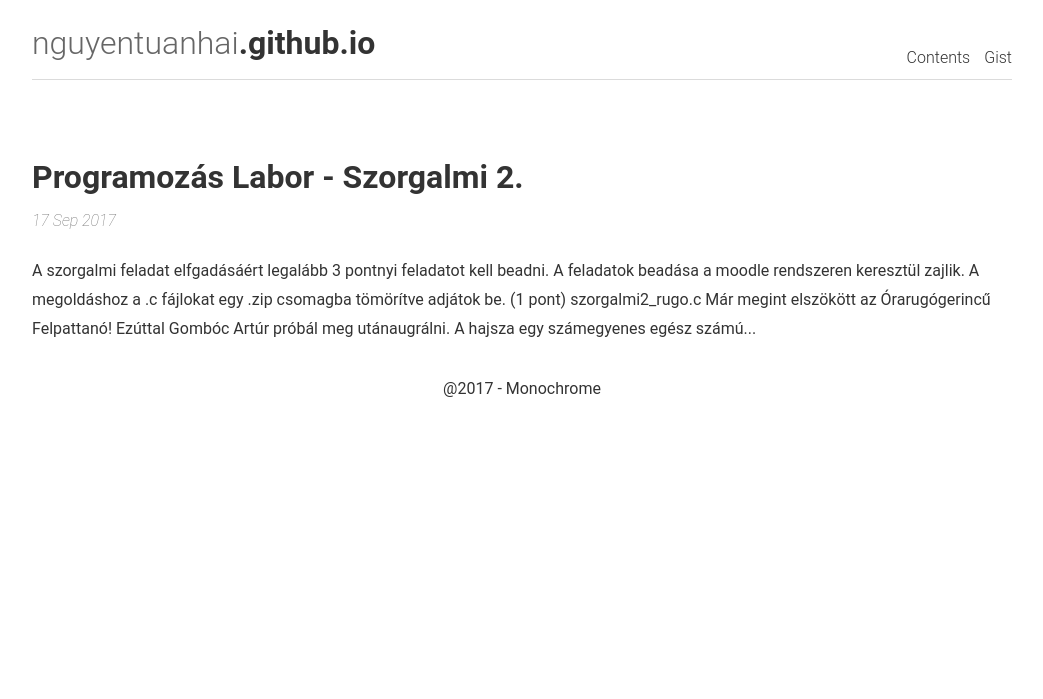
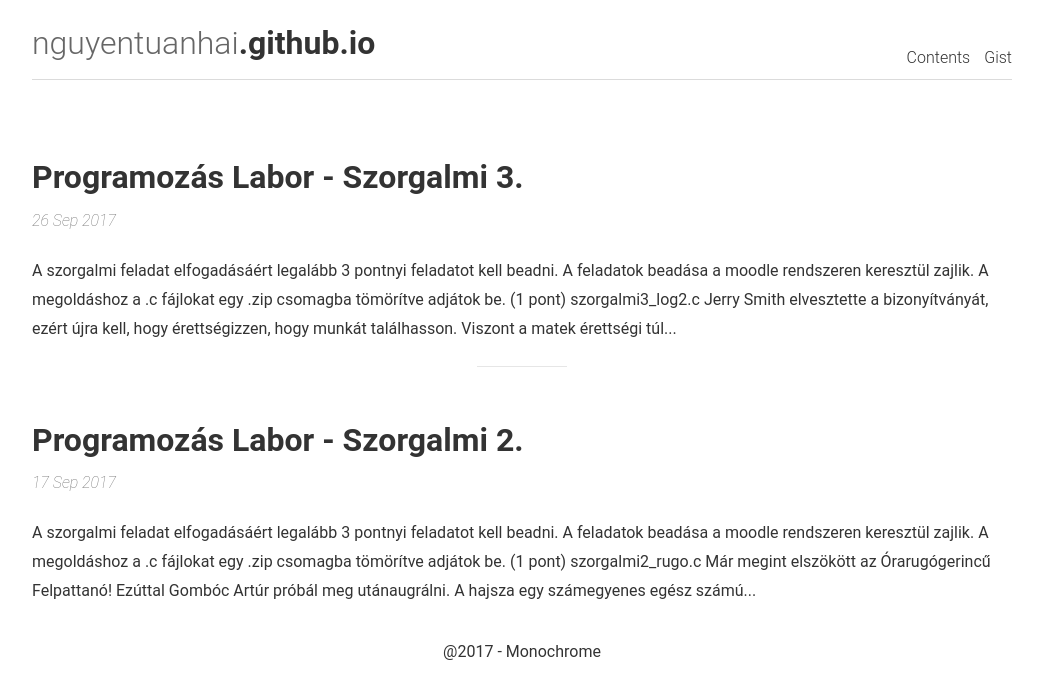
Before and after one commit to nguyentuanhai/nguyentuanhai.github.io, a Jekyll site: the page built from index.html, in a window 1280 px wide. Shown: the top 699 px of the page, without its empty margins (118-1161 px from the left). Built offline with Jekyll 4.4.1, drawn with Linux system fonts in a browser that asks for light colours; the list of posts is cut into pages by our own code; part of the change alters nothing that is shown.

Commit message:
Szorgalmi 3.

````diff
--- a/_includes/head.html
+++ b/_includes/head.html
@@ -6,6 +6,9 @@
 
 	<title>{%if page.title %}{{ page.title }}{% else %}{{ site.title }}{% endif %}</title>
   <meta name="description" content="{%if page.description %}{{ page.description }}{% else %}{{ site.description }}{% endif %}">
+
+	<!-- MathJax -->
+	<script src="https://cdnjs.cloudflare.com/ajax/libs/mathjax/2.7.0/MathJax.js?config=TeX-AMS-MML_HTMLorMML" type="text/javascript"></script>
 
 	<!-- CSS & fonts -->
 	<link rel="stylesheet" href="{{ "/css/main.css" | prepend: site.baseurl | replace: '//', '/' }}">
--- a/_posts/2017-09-17-proglab-szorgalmi-2.md
+++ b/_posts/2017-09-17-proglab-szorgalmi-2.md
@@ -4,11 +4,11 @@ description: A programozás alapjai 1. második laborjának szorgalmi feladatai
 header: Programozás Labor - Szorgalmi 2.
 categories: prog1lab, oktat
 ---
-A szorgalmi feladat elfgadásáért legalább 3 pontnyi feladatot kell beadni. A feladatok beadása a [moodle](https://moodle.hit.bme.hu/) rendszeren keresztül zajlik. A megoldáshoz a .c fájlokat egy .zip csomagba tömörítve adjátok be.
+A szorgalmi feladat elfogadásáért legalább 3 pontnyi feladatot kell beadni. A feladatok beadása a [moodle](https://moodle.hit.bme.hu/) rendszeren keresztül zajlik. A megoldáshoz a .c fájlokat egy .zip csomagba tömörítve adjátok be.
 
 1. **(1 pont)** `szorgalmi2_rugo.c`
 
-    Már megint elszökött az Órarugógerincű Felpattanó! Ezúttal Gombóc Artúr próbál meg utánaugrálni. A hajsza egy számegyenes egész számú koordinátáin történik. Az üldözés kezdetekor Gombóc Artúr a `0`-ás koordinátán áll, az Órarugógerincű Felpattanó pedig az `x`-en (`x > 0` egész). Gombóc Artúr és az Órarugógerincű Felpattanó minden másodpercben ugranak egyet a számegyenesen, előbbi `a` méretűt, utóbbi `b` méretű (`a, b > 0` egészek). Határozzuk meg, hogy adott `x`, `a`, `b` számokra, utol fogja-e érni Gombóc Artúr a szökevényt. Ha nem, írjunk ki egy `-1`-et, ha igen, írjuk ki, hogy hány másodperc múlva.
+    Már megint elszökött az Órarugógerincű Felpattanó! Ezúttal Gombóc Artúr próbál meg utánaugrálni. A hajsza egy számegyenes egész számú koordinátáin történik. Az üldözés kezdetekor Gombóc Artúr a `0`-ás koordinátán áll, az Órarugógerincű Felpattanó pedig az `x`-en (`x > 0` egész). Gombóc Artúr és az Órarugógerincű Felpattanó minden másodpercben ugranak egyet a számegyenesen, előbbi `a` méretűt, utóbbi `b` méretűt (`a, b > 0` egészek). Határozzuk meg, hogy adott `x`, `a`, `b` számokra, utol fogja-e érni Gombóc Artúr a szökevényt. Ha nem, írjunk ki egy `-1`-et, ha igen, írjuk ki, hogy hány másodperc múlva.
 
     ```
     Pl.:
--- /dev/null
+++ b/_posts/2017-09-26-proglab-szorgalmi-3.md
@@ -0,0 +1,69 @@
+---
+title: Programozás Labor - Szorgalmi 3.
+description: A programozás alapjai 1. második laborjának szorgalmi feladatai
+header: Programozás Labor - Szorgalmi 3.
+categories: prog1lab, oktat
+---
+A szorgalmi feladat elfogadásáért legalább 3 pontnyi feladatot kell beadni. A feladatok beadása a [moodle](https://moodle.hit.bme.hu/) rendszeren keresztül zajlik. A megoldáshoz a .c fájlokat egy .zip csomagba tömörítve adjátok be.
+
+1. **(1 pont)** `szorgalmi3_log2.c`
+
+    Jerry Smith elvesztette a bizonyítványát, ezért újra kell, hogy érettségizzen, hogy munkát találhasson. Viszont a matek érettségi túl nehéznek bizonyul számára, ezért megkéri Mr. Meeseeks-et, hogy segítsen neki. Az első feladathoz a 2-nek a természetes logaritmusát kell, hogy kiszámolja. Ehhez Mr. Meeseeks az `ln(2)`-t Taylor-sorba fejti és az első 10 elemet összegzi. Mit kapott ekkor végeredményül? Írjuk meg az `ln(2)` becslését a Taylor-sorának első 10 tagjának segítségével. Vizsgáljuk meg, mennyire közelíti meg a `math.h` könyvtárban található `log(x)` függvény eredményét, írjuk ki a kettő különbségét.
+
+
+2. **(1 pont)** `szorgalmi3_szamjegy.c`
+
+    Mr. Meeseeks nagyon ügyesen el tud számolni 10-ig, de a nagyobb számokkal már gondban van. Nem baj, ilyenkor meg tud idézni további Mr. Meeseeks-eket, hogy besegítsenek neki a számolásba. Úgy tervezi, hogy a szám minden egyes számjegyét egy külön Mr. Meeseeks fogja lekezelni, így annyi segédet fog idézni magának, ahány számjegyből áll a szám. Hány további Mr. Meeseeks-et fogunk így megidézni? Olvassuk be a számot és számoljuk meg a számjegyeinek a számát! Először próbáljuk meg megoldani a feladatot ciklusokkal, majd próbáljuk meg a `log10(x)` függvény használatával is.
+
+    *Segítség: Próbáljuk meg addig osztani a számot 10-zel, amíg nem kapunk 0-t.*
+
+    ```
+    Pl.:
+    Input: 0
+    Output: 1
+
+    Input: 984657
+    Output: 6
+    ```
+
+3. **(1 pont)** `szorgalmi3_kerekit.c`
+
+    Mr. Meeseeks most rendkívül nagy bajban van. Rájött, hogy a matek feladatsorban az egészrész függvényeknél mindvégig kerekítéseket alkalmazott. Most újra át kell néznie a dolgozatot, hibák után kutatva. Segítsünk Mr. Meeseeks-nek, hiszen számára az egzisztencia maga a fájdalom és már legalább 2 órája létezik ebben a világban. Írjunk egy programot, amely beolvas egy számot, és kiírja, hogy megegyezik-e az adott szám egészrésze a kerekített értékével! Először próbáljuk meg beépített függvények nélkül, majd utána azokkal is (`floor(x)` és `round(x)`).
+
+    ```
+    Pl.:
+    Input: 1.7
+    Output: "NEM"
+
+    Input: -1.7
+    Output: "IGEN"
+    ```
+
+4. **(1 pont)** `szorgalmi3_z.c`
+
+    Miközben Mr. Meeseeks a programunk lefutására vár, egy \\(n \times n \\)-es négyzetbe rajzolgat `Z` betűket úgy, hogy a négyzet legfelső és legalsó sorát, valamint az egyik átlóját besatírozza feketével (ezzel is enyhítve fájdalmát, amit a világunkban el kell szenvednie). Olvassunk be egy számot, és annak megfelelően írjuk ki a képernyőre, hogy egy \\(n \times n\\)-es négyzetrács mely pontjait kell besatíroznunk. Jelöljük `X`-szel azokat a mezőket amiket igen, és `.`-tal azokat, amelyeket nem. Ha a bemenet kisebb 4-nél, ne írjunk ki semmit.
+
+    ```
+    Pl.:
+    Input: 5
+    Output:
+    XXXXX
+    ...X.
+    ..X..
+    .X...
+    XXXXX
+    ```
+5. **(2 pont)** `szorgalmi3_korok.c`
+
+    Jerry-nek és Mr. Meeseeks-nek ezúttal köröket kell szerkesztenük egy papírlapra. A feladat minden egyes kört a középpontjának x és y koordinátájával, valamint a sugarával definiál. Azonban révén, hogy ez az utolsó feladat, már alig van hely a papíron. Állapítsuk meg, hogy mekkora területet foglalnak el a körök a síkon! Először olvassunk be egy n számot, ami megmondja, hány kört kell lerajzolni, majd következzen n sor, mely mindegyike 3 számot tartalmaz, rendre a kör x, y középpontját és a sugarát. Kimenetként írjuk ki annak a legkisebb téglalapnak a bal alsó és jobb felső sarkának a koordinátáit, amelybe még belefér az összes kör. (A téglalap oldalai párhuzamosak az x és az y tengelyekkel.)
+
+    ```
+    Pl.:
+    Input:
+    3
+    1 2 1
+    3 2 5
+    1 1 4
+    Output:
+    -3 -3 8 7
+    ```
````
Also changed, not shown: 7 other files.
